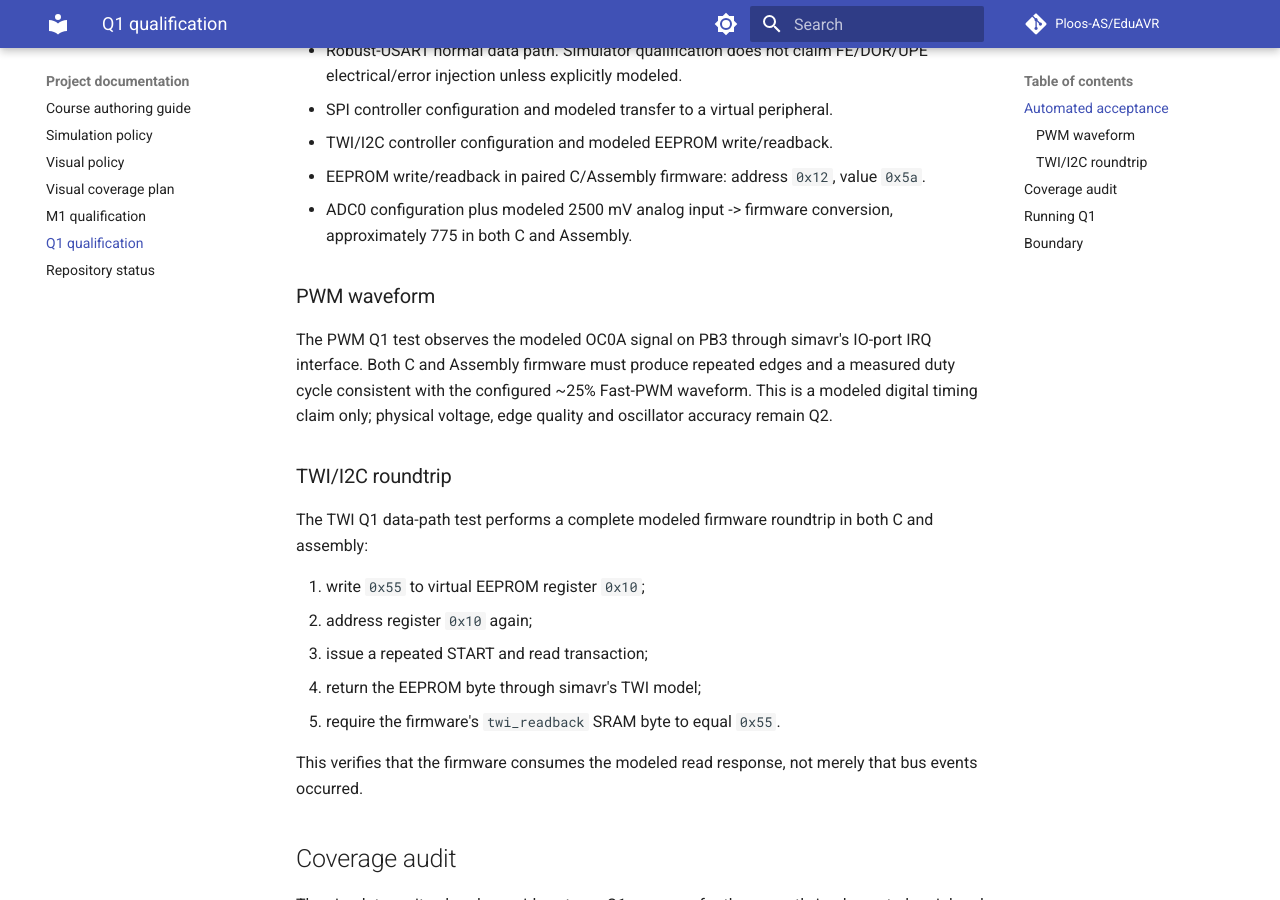
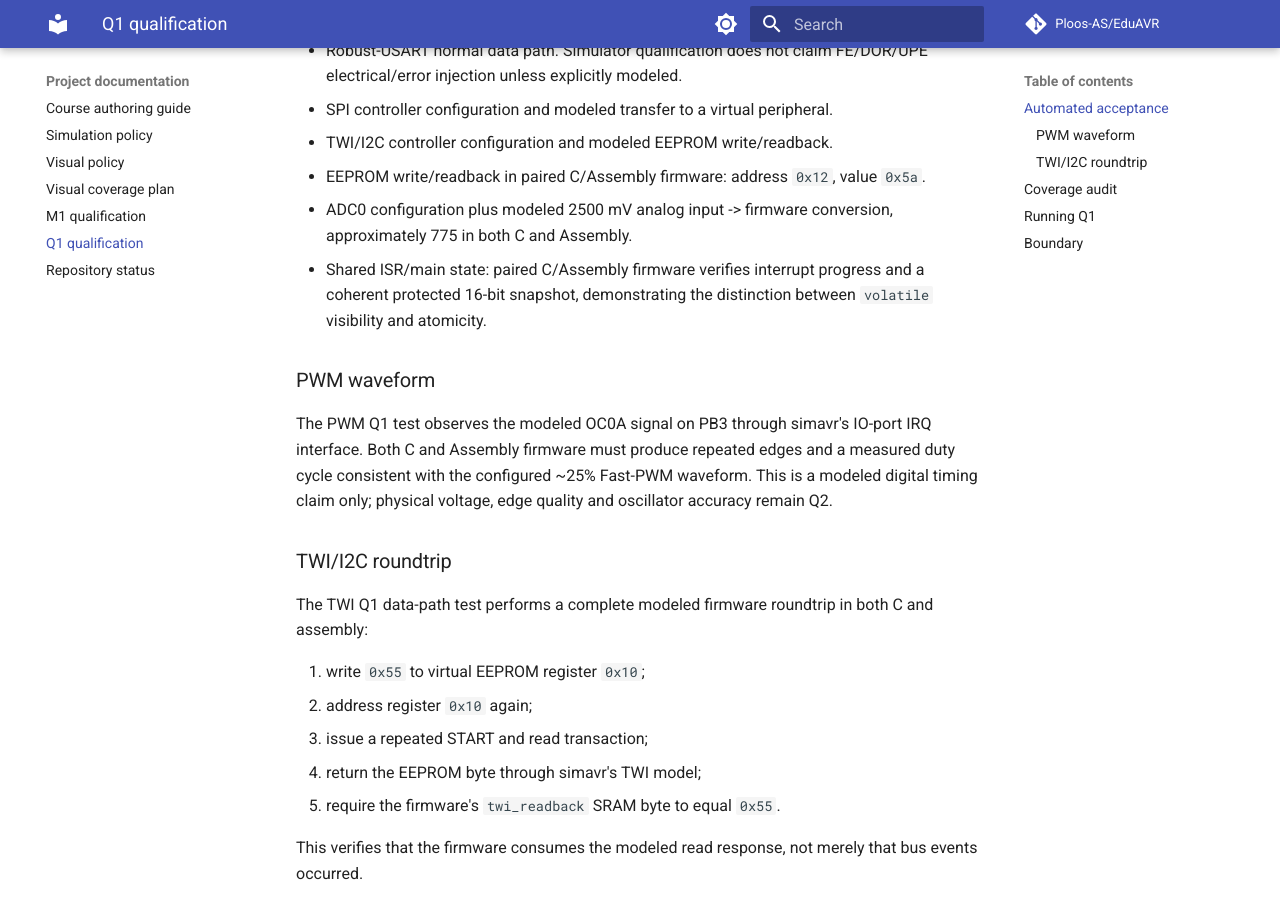
Before and after one commit to Ploos-AS/EduAVR, an MkDocs documentation site: the page built from docs/Q1_QUALIFICATION.md, in a window 1280 px wide and 900 px high, scrolled down 793 px. Built offline with MkDocs 1.6.1 and Material for MkDocs 9.7.7, drawn with Linux system fonts in a browser that asks for light colours; comment, search, counter and statistics services are not loaded.

Commit message:
docs: record shared-state Q1 qualification

```diff
--- a/docs/Q1_QUALIFICATION.md
+++ b/docs/Q1_QUALIFICATION.md
@@ -20,6 +20,7 @@ Q1 is EduAVR's default software runtime qualification.
 - TWI/I2C controller configuration and modeled EEPROM write/readback.
 - EEPROM write/readback in paired C/Assembly firmware: address `0x12`, value `0x5a`.
 - ADC0 configuration plus modeled 2500 mV analog input -> firmware conversion, approximately 775 in both C and Assembly.
+- Shared ISR/main state: paired C/Assembly firmware verifies interrupt progress and a coherent protected 16-bit snapshot, demonstrating the distinction between `volatile` visibility and atomicity.
 
 ### PWM waveform
 
```
